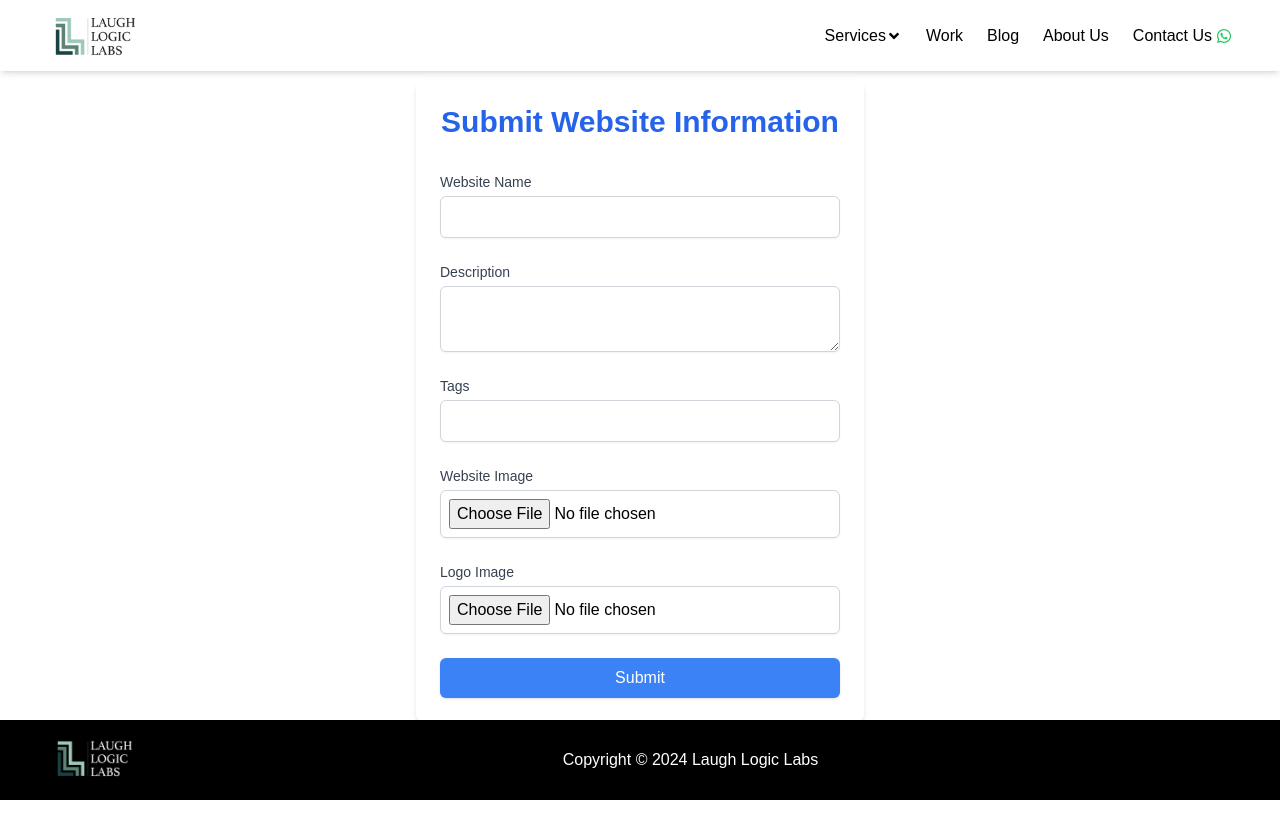
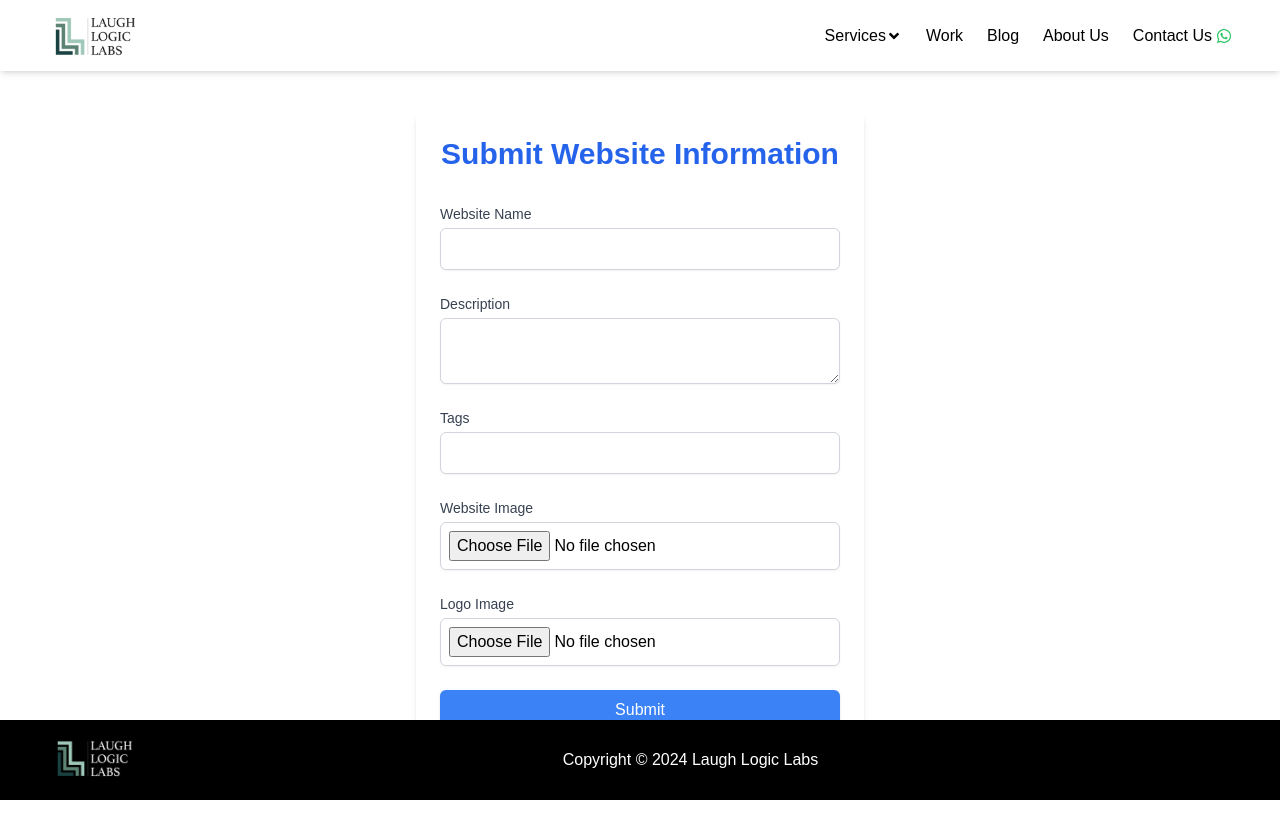
Before and after one commit to Anandp146/LLL, a React (Vite) app: page /websiteform in a window 1280 px wide. Shown: the top 838 px of the page. Before the commit the page ends 802 px from the top, so only its background shows below. Built offline with nearby package versions, Linux system fonts and the light colour scheme.

Commit message:
update project vite

```diff
--- a/package.json
+++ b/package.json
@@ -20,7 +20,6 @@
     "@types/jest": "^29.5.12",
     "@types/node": "^20.12.12",
     "@types/react-router-dom": "^5.3.3",
-    "@types/yup": "^0.32.0",
     "axios": "^1.7.2",
     "formik": "^2.4.6",
     "react": "^18.3.1",
@@ -28,12 +27,12 @@
     "react-hook-form": "^7.51.5",
     "react-icons": "^5.2.1",
     "react-router-dom": "^6.23.1",
-    "yup": "^1.4.0",
     "zod": "^3.23.8"
   },
   "devDependencies": {
     "@types/react": "^18.2.66",
     "@types/react-dom": "^18.3.0",
+    "@types/yup": "^0.32.0",
     "@typescript-eslint/eslint-plugin": "^7.2.0",
     "@typescript-eslint/parser": "^7.2.0",
     "@vitejs/plugin-react": "^4.2.1",
@@ -44,6 +43,7 @@
     "postcss": "^8.4.38",
     "tailwindcss": "^3.4.3",
     "typescript": "^5.4.5",
-    "vite": "^5.2.0"
+    "vite": "^5.2.0",
+    "yup": "^1.4.0"
   }
 }
--- a/src/pages/WebsiteForm.tsx
+++ b/src/pages/WebsiteForm.tsx
@@ -151,7 +151,7 @@ const WebsiteForm: React.FC = () => {
     };
 
   return (
-    <div className="max-w-md mx-auto my-20 p-6 bg-white rounded-lg shadow-md">
+    <div className="max-w-md mx-auto my-20 p-6 bg-white rounded-lg shadow-md sm:my-28">
       <h1 className="text-3xl font-semibold mb-8 text-center text-blue-600">
         Submit Website Information
       </h1>
--- a/src/pages/WorkPage.tsx
+++ b/src/pages/WorkPage.tsx
@@ -134,7 +134,7 @@ const WorkPage: React.FC = () => {
     //     </div>
     //   ))}
     // </div>
-    <div className="flex flex-col   pt-12 pb-12 lg:pt-16 lg:pb-16  lg:min-h-screen items-center justify-center">
+    <div className="flex flex-col   pt-12 pb-12 lg:pt-16 lg:pb-16  lg:min-h-screen  justify-between">
       <div className="top-12 flex flex-col lg:flex-row justify-around items-center bg-white p-10">
         <div className="flex flex-col text-4xl my-8 lg:my-16 font-bold lg:mr-8">
           <div className="flex flex-row items-center mb-4 lg:mb-8">
@@ -165,9 +165,9 @@ const WorkPage: React.FC = () => {
           </div>
         </div>
 
-        <div className=" w-full lg:w-[425px] items-center text-[#676767]">
+        <div className=" w-full lg:w-[425px] items-center text-[#676767] ">
           <span className="text-green-700 text-5xl">&ldquo; </span>
-          <span className="w-[400px] text-2xl font-medium h-[99px] justify-center">
+          <span className="w-[400px] text-2xl font-medium h-[99px] justify-center ">
             We craft intuitive products aligned with our client's business
             goals.
           </span>
--- a/tsconfig.node.json
+++ b/tsconfig.node.json
@@ -3,7 +3,7 @@
     "composite": true,
     "skipLibCheck": true,
     "module": "ESNext",
-    "moduleResolution": "bundler",
+    "moduleResolution": "node",
     "allowSyntheticDefaultImports": true,
     "strict": true
   },
```
Also changed, not shown: tsconfig.json (+5 -4 lines), 1 other file (tests, documents, lock files or other folders).
